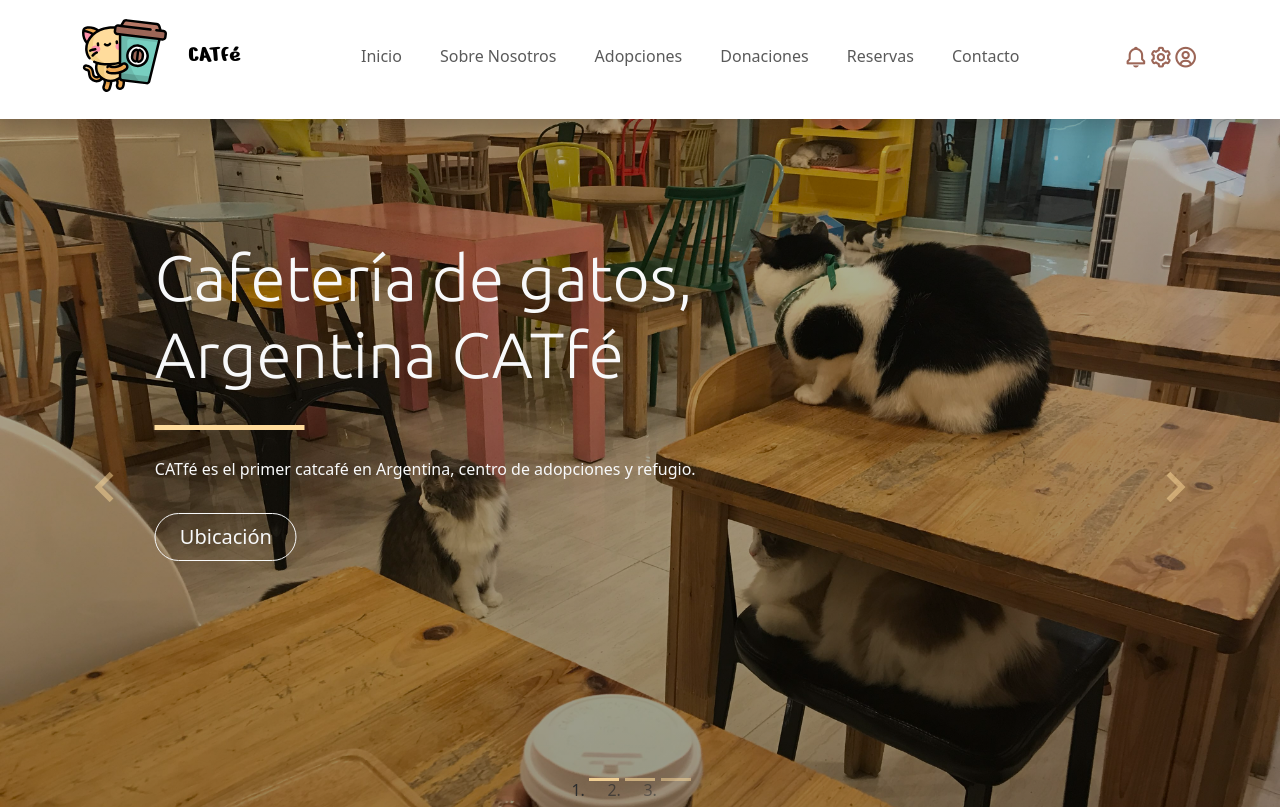
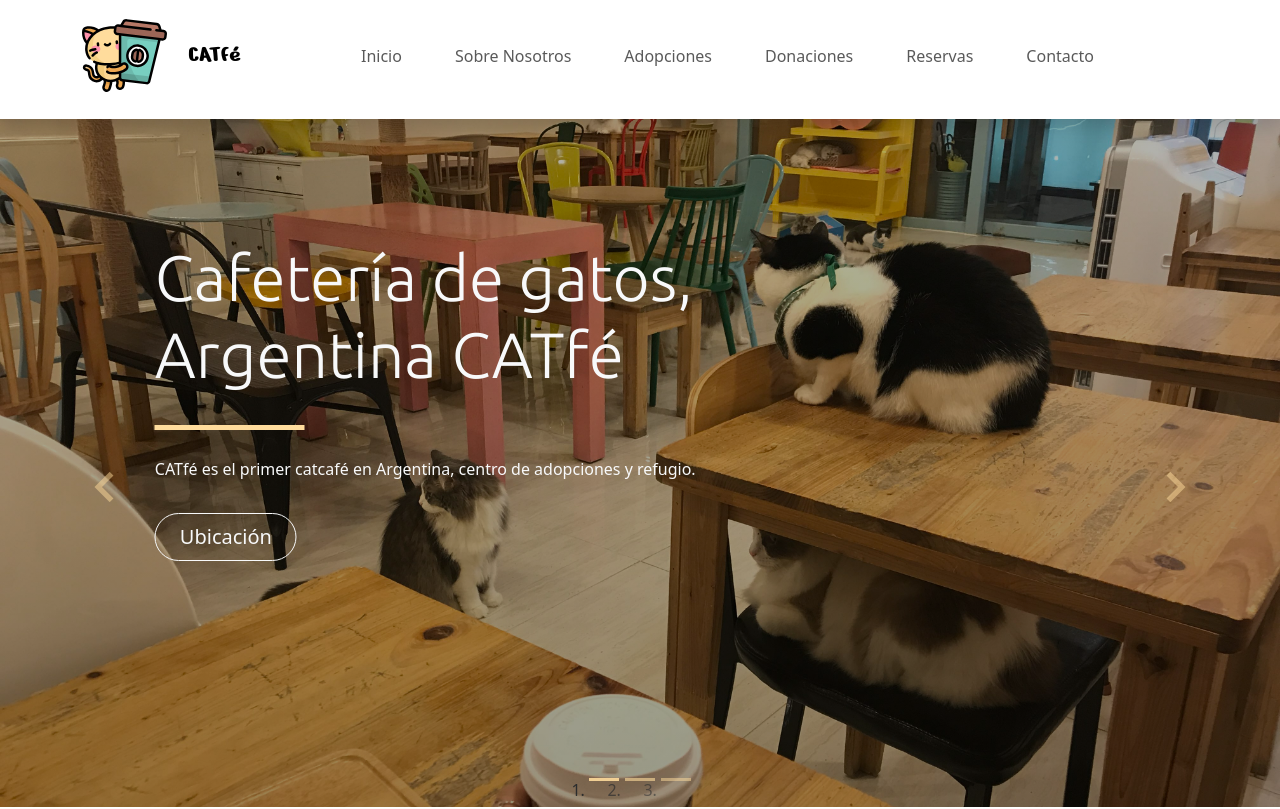
Before and after one commit to IndiraVirginia/Catfe, a website with bundled scripts: page index.html in a window 1280 px wide. Shown: the top 809 px of the page. Built offline with nearby package versions, Linux system fonts and the light colour scheme.

Commit message:
Elimina iconos sin uso del header

```diff
--- a/index.html
+++ b/index.html
@@ -160,25 +160,9 @@
             </ul>
           </div>
 
-          <!---------------------------------------------------------Fin de las opciones del menu
------------------------------------------------------------- Inicio de los iconos del menu-->
-          <div class="navbar align-self-center d-flex">
-            <a class="nav-link" href="#"
-              ><i class="bx bx-bell bx-sm bx-tada-hover icono-color"></i
-            ></a>
-            <a class="nav-link" href="#"
-              ><i class="bx bx-cog bx-sm icono-color"></i
-            ></a>
-            <a class="nav-link" href="#"
-              ><i class="bx bx-user-circle bx-sm icono-color"></i
-            ></a>
-            <!--	https://iconify.design/icon-sets/bx/-->
-          </div>
         </div>
       </div>
     </nav>
-    <!----------------------------------------------------------- Fin de los iconos del menu
-
     <!-- Close Header -->
     <!----------------------------------------------------------- Fin del Header-->
 
```
Also changed, not shown: adopciones.html (+0 -14 lines), contacto.html (+0 -14 lines), donaciones.html (+0 -14 lines), nosotros.html (+0 -14 lines).
